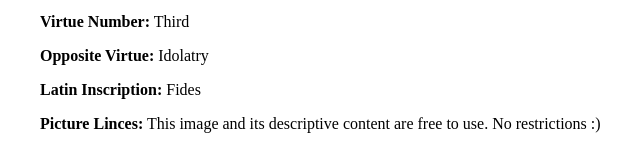
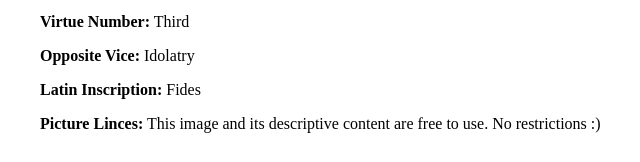
Before and after one commit to giadatasinato04/vices_virtuesofgiotto.github.io, a plain HTML site: page Open/Faith.html in a window 1280 px wide. Shown: the part 962-1124 px from the top of the page, 0-640 px from the left. Drawn offline with Linux system fonts and the light colour scheme; a script that the page names is missing.

Commit message:
Update Faith.html

```diff
--- a/Open/Faith.html
+++ b/Open/Faith.html
@@ -32,7 +32,7 @@
         <p><strong>Medium:</strong> Fresco</p>
         <p><strong>Dimension:</strong>120x55cm  (47,2x21,6in)</p>
         <p><strong>Virtue Number:</strong> Third </p>
-        <p><strong>Opposite Virtue:</strong> Idolatry </p>
+        <p><strong>Opposite Vice:</strong> Idolatry </p>
         <p><strong>Latin Inscription:</strong> Fides </p>
         <p><strong>Picture Linces:</strong> This image and its descriptive content are free to use. No restrictions :)  </p>
 
```
